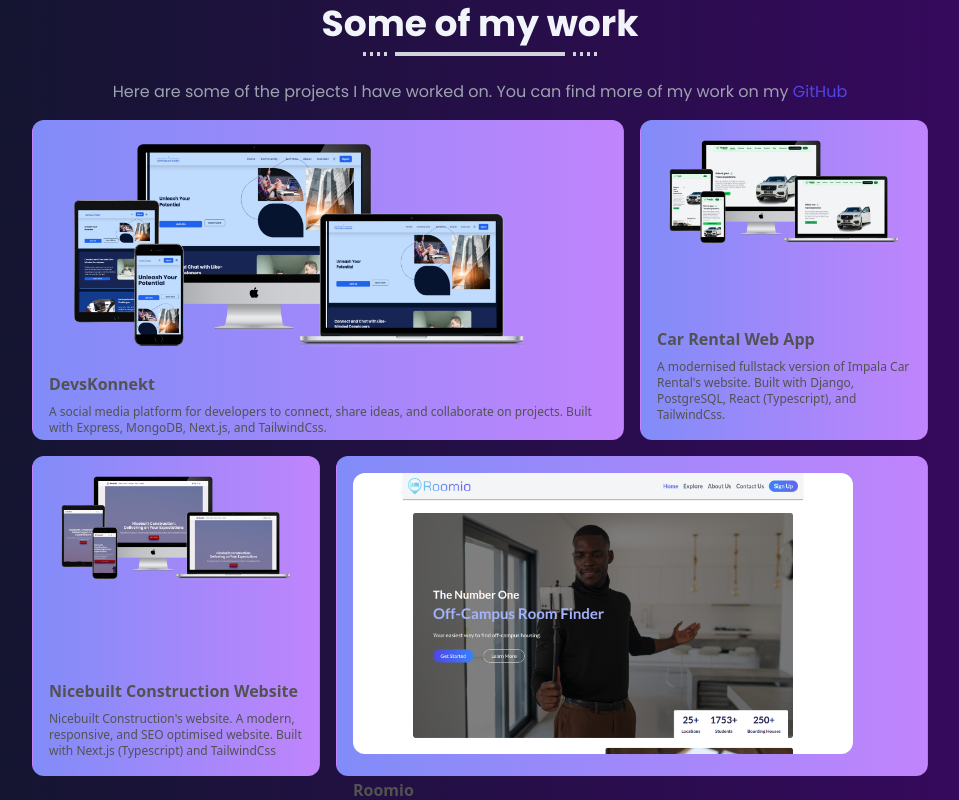
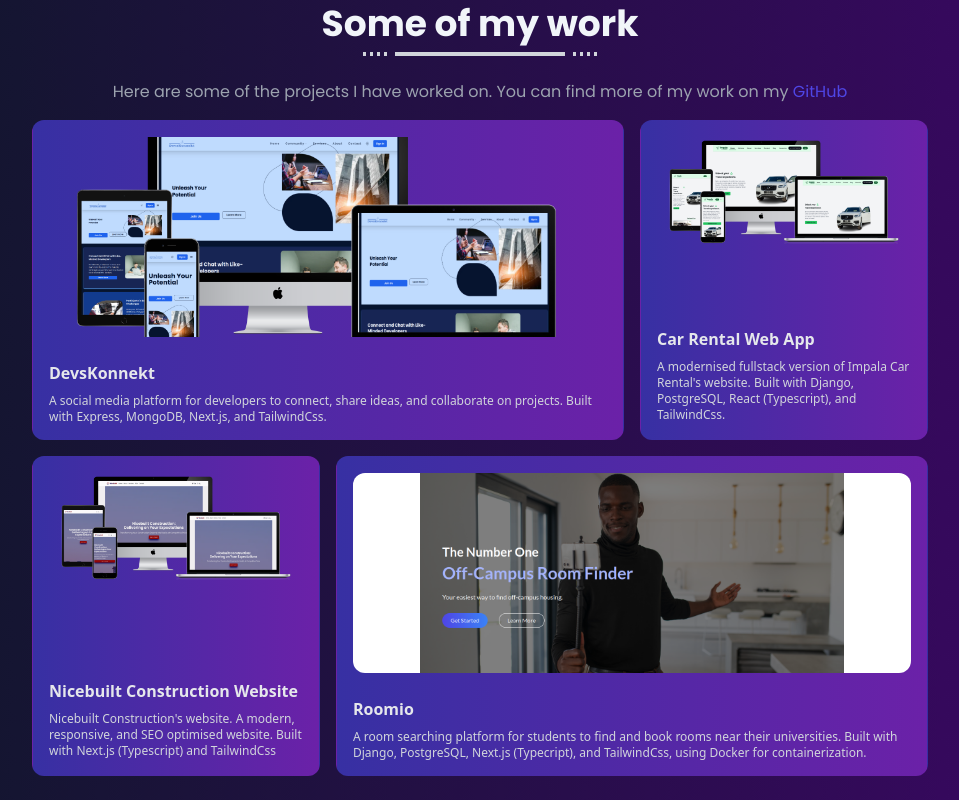
Before and after one commit to SirSanctified/nextjs-portfolio, a Next.js app: page / in a window 1280 px wide. Shown: the part 2500-3300 px from the top of the page, without its empty margins (160-1119 px from the left). Built offline with nearby package versions, Linux system fonts and the light colour scheme.

Commit message:
Update project image styles and links

```diff
--- a/components/projects.tsx
+++ b/components/projects.tsx
@@ -55,10 +55,10 @@ const items = [
         alt="DevsKonnekt"
         width={500}
         height={500}
-        className="rounded-xl object-cover"
+        className="rounded-xl w-full max-h-[200px] object-cover"
       />
     ),
-    className: "md:col-span-2 bg-gradient-to-r from-indigo-400 to-purple-400",
+    className: "md:col-span-2 bg-gradient-to-r from-indigo-800 to-purple-800",
     href: "https://devskonnekt.vercel.app",
   },
   {
@@ -71,10 +71,10 @@ const items = [
         alt="Impala Car Rental"
         width={500}
         height={500}
-        className="rounded-xl object-cover"
+        className="rounded-xl w-full max-h-[200px] object-cover"
       />
     ),
-    className: "md:col-span-1 bg-gradient-to-r from-indigo-400 to-purple-400",
+    className: "md:col-span-1 bg-gradient-to-r from-indigo-800 to-purple-800",
     href: "https://impala2.netlify.app",
   },
   {
@@ -87,10 +87,10 @@ const items = [
         alt="Nicebuilt Construction"
         width={500}
         height={500}
-        className="rounded-xl object-cover"
+        className="rounded-xl w-full max-h-[200px] object-cover"
       />
     ),
-    className: "md:col-span-1 bg-gradient-to-r from-indigo-400 to-purple-400",
+    className: "md:col-span-1 bg-gradient-to-r from-indigo-800 to-purple-800",
     href: "https://nicebuiltconstruction.co.zw",
   },
   {
@@ -103,10 +103,10 @@ const items = [
         alt="Roomio"
         width={500}
         height={500}
-        className="rounded-xl object-cover"
+        className="rounded-xl w-full max-h-[200px] object-cover"
       />
     ),
-    className: "md:col-span-2 bg-gradient-to-r from-indigo-400 to-purple-400",
-    href: "https://github.com/student-accommodation-api",
+    className: "md:col-span-2 bg-gradient-to-r from-indigo-800 to-purple-800",
+    href: "https://github.com/SirSanctified/student-accommodation-api",
   },
 ];
--- a/components/ui/bento-grid.tsx
+++ b/components/ui/bento-grid.tsx
@@ -39,17 +39,17 @@ export const BentoGridItem = ({
     <Link
       href={href}
       className={cn(
-        "row-span-1 rounded-xl group/bento hover:shadow-xl transition duration-200 shadow-input dark:shadow-none p-4 dark:bg-black dark:border-white/[0.2] bg-white border border-transparent justify-between flex flex-col space-y-4",
+        "row-span-1 rounded-xl group/bento hover:shadow-xl transition duration-200 shadow-input dark:shadow-none p-4  dark:border-white/[0.2] bg-white border border-transparent justify-between flex flex-col space-y-4",
         className
       )}
     >
       {header}
       <div className="group-hover/bento:translate-x-2 transition duration-200">
         {icon}
-        <div className="font-sans font-bold text-neutral-600 dark:text-neutral-200 mb-2 mt-2">
+        <div className="font-sans font-bold text-gray-200 dark:text-white mb-2 mt-2">
           {title}
         </div>
-        <div className="font-sans font-normal text-neutral-600 text-xs dark:text-neutral-300">
+        <div className="font-sans font-normal text-gray-300 text-xs dark:text-white">
           {description}
         </div>
       </div>
```
